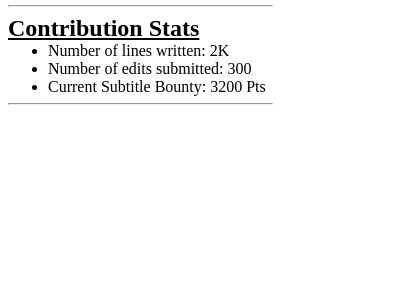
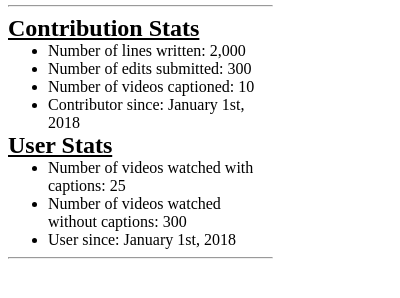
Before and after one commit to bjpicciano/SWEN-444-Subtitle-Extension, a browser extension: page extension/popup.html in a window 400 px wide. Both pictures are taken after a click on the element 56 px from the left and 107 px from the top of the page. Shown: the part 48-346 px from the top of the page. Drawn offline with Linux system fonts and the light colour scheme.

Commit message:
Added more stats.

```diff
--- a/extension/popup.html
+++ b/extension/popup.html
@@ -40,9 +40,16 @@
             <div class="middle section">
                 <h2>Contribution Stats</h2>
                 <ul>
-                    <li>Number of lines written: 2K</li>
+                    <li>Number of lines written: 2,000</li>
                     <li>Number of edits submitted: 300</li>
-                    <li>Current Subtitle Bounty: 3200 Pts</li>
+                    <li>Number of videos captioned: 10</li>
+                    <li>Contributor since: January 1st, 2018</li>
+                </ul>
+                <h2>User Stats</h2>
+                <ul>
+                    <li>Number of videos watched with captions: 25</li>
+                    <li>Number of videos watched without captions: 300</li>
+                    <li>User since: January 1st, 2018</li>
                 </ul>
             </div>
             <hr />
@@ -155,7 +162,7 @@
             }
 
             .middle {
-               height: 80px;
+
             }
 
             .footer {
```
